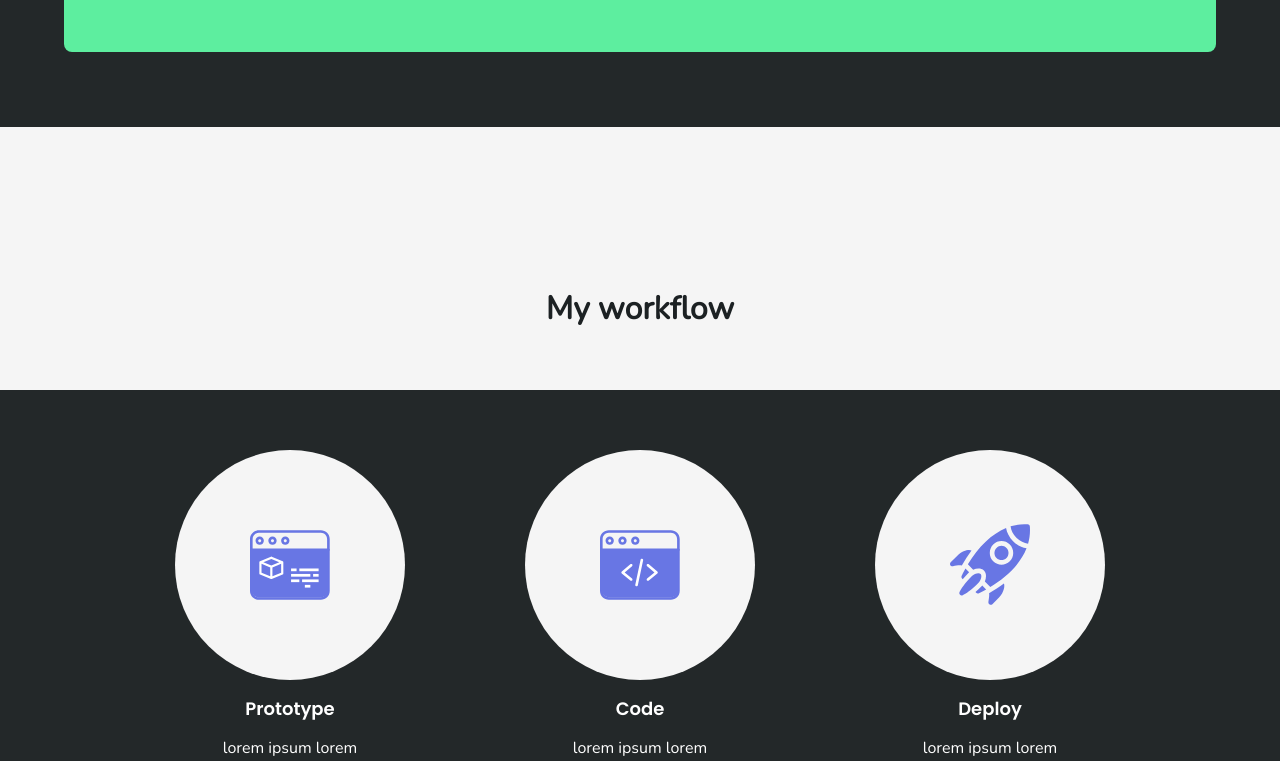
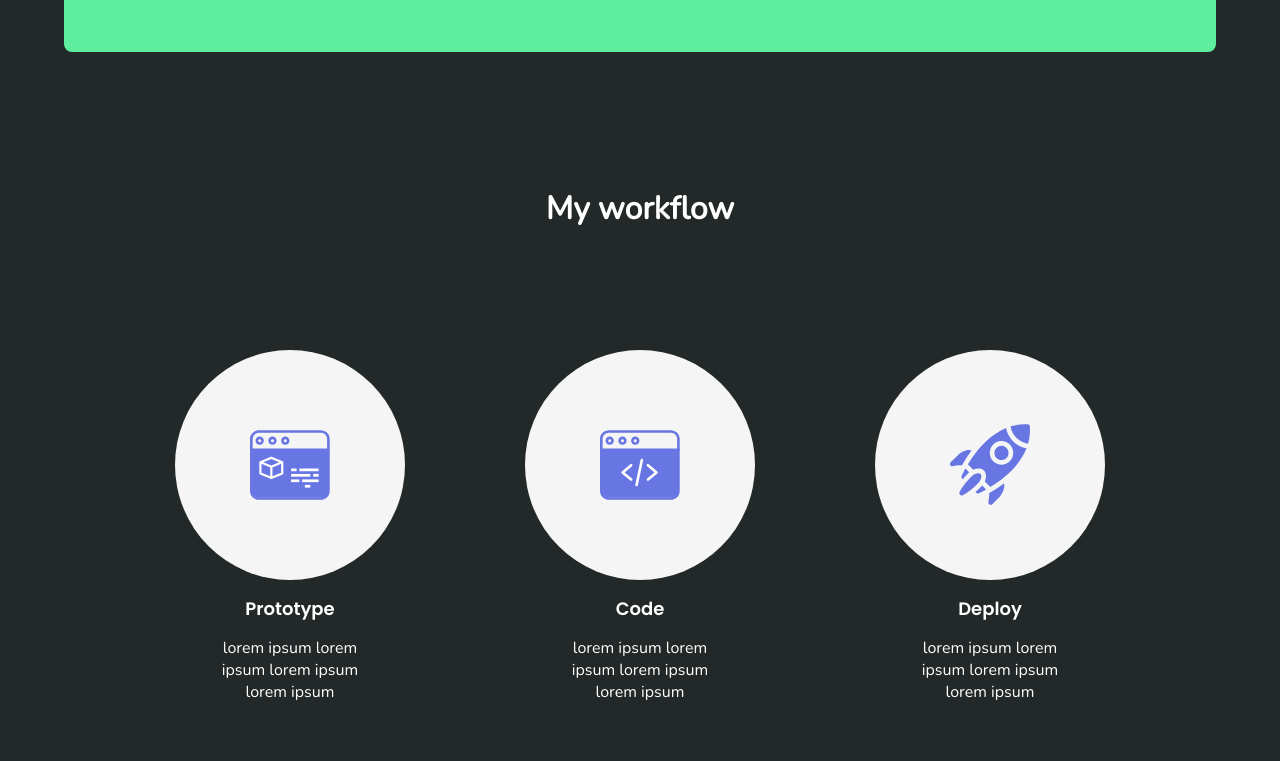
Before and after one commit to vinisaveg/portfolio, a React (Create React App) app: page / in a window 1280 px wide. Shown: the part 1280-2041 px from the top of the page. Built offline with nearby package versions, Linux system fonts and the light colour scheme.

Commit message:
text & spacing adjusts :smile:

```diff
--- a/src/components/Workflow/Workflow.component.tsx
+++ b/src/components/Workflow/Workflow.component.tsx
@@ -1,10 +1,9 @@
 import React, { FunctionComponent } from 'react';
 
-import { Title } from '../../styles/shared/Title';
 import { Wrapper } from '../../styles/shared/Wrapper';
+import { Text } from '../../styles/shared/Text';
 
-import { Card, CardIcon, Icon } from './styles';
-import { Text } from '../../styles/shared/Text';
+import { Card, CardIcon, Icon, WorkflowTitle, WorkflowWrapper } from './styles';
 
 import prototypeIcon from '../../assets/icons/prototype-icon.svg';
 import codeIcon from '../../assets/icons/code-icon.svg';
@@ -12,7 +11,7 @@ import rocketIcon from '../../assets/icons/rocket-icon.svg';
 
 const Workflow: FunctionComponent = () => {
     return (
-        <Wrapper
+        <WorkflowWrapper
             width="100%"
             height="auto"
             flexDirection="column"
@@ -20,9 +19,9 @@ const Workflow: FunctionComponent = () => {
             justifyContent="flex-start"
             backgroundColor="#F5F5F5"
         >
-            <Title color="black" margin={['160px', '0px', '60px', '0px']}>
+            <WorkflowTitle color="black" margin={['160px', '0px', '60px', '0px']}>
                 My workflow
-            </Title>
+            </WorkflowTitle>
 
             <Wrapper
                 width="100%"
@@ -113,7 +112,7 @@ const Workflow: FunctionComponent = () => {
                     </Text>
                 </Card>
             </Wrapper>
-        </Wrapper>
+        </WorkflowWrapper>
     );
 };
 
--- a/src/components/Workflow/styles.ts
+++ b/src/components/Workflow/styles.ts
@@ -1,4 +1,20 @@
 import styled from 'styled-components';
+
+import { Wrapper } from '../../styles/shared/Wrapper';
+import { Title } from '../../styles/shared/Title';
+
+export const WorkflowWrapper = styled(Wrapper)`
+    @media only screen and (max-width: 1280px) {
+        background-color: ${(props) => props.theme.colors.background};
+    }
+`;
+
+export const WorkflowTitle = styled(Title)`
+    @media only screen and (max-width: 1280px) {
+        margin-top: 60px;
+        color: white;
+    }
+`;
 
 export const Card = styled.div`
     display: flex;
@@ -8,7 +24,15 @@ export const Card = styled.div`
     margin: 0px 60px;
 
     @media only screen and (max-width: 1170px) {
-        margin: 60px;
+        margin: 36px 60px;
+
+        &&:first-child {
+            margin-top: 0px;
+        }
+
+        &&:last-child {
+            margin-bottom: 0px;
+        }
     }
 `;
 
```
